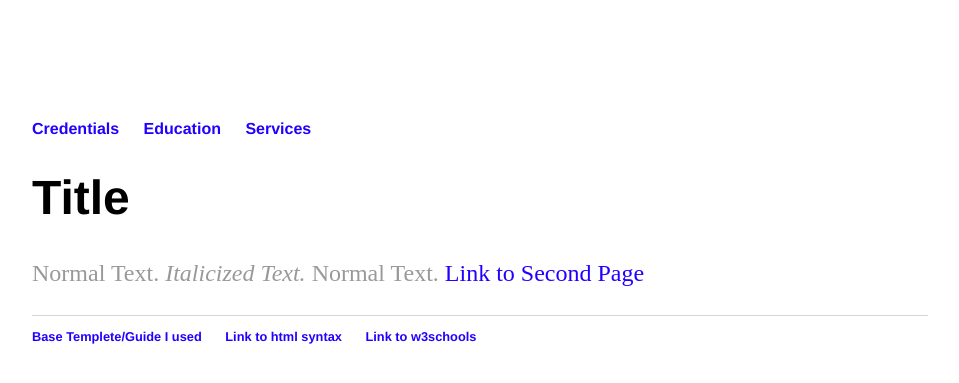
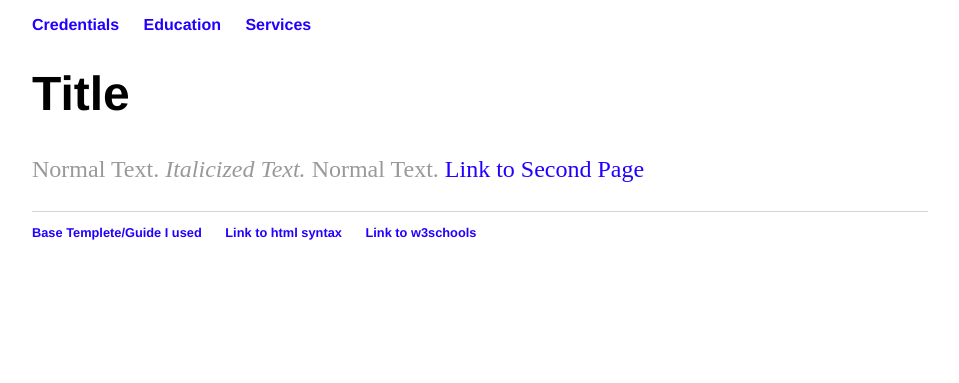
Before and after one commit to ShadowHazel/ShadowHazel.github.io, a Jekyll site: the page built from index.html, in a window 1280 px wide. Shown: the top 383 px of the page, without its empty margins (160-1119 px from the left). Built offline with Jekyll 4.4.1, drawn with Linux system fonts in a browser that asks for light colours.

Commit message:
Update 1.css

```diff
--- a/css/1.css
+++ b/css/1.css
@@ -1,5 +1,5 @@
 body {
-    margin: 120px auto;
+    margin: 15px auto;
     width: 70%;
 }
 nav ul, footer ul {
```
